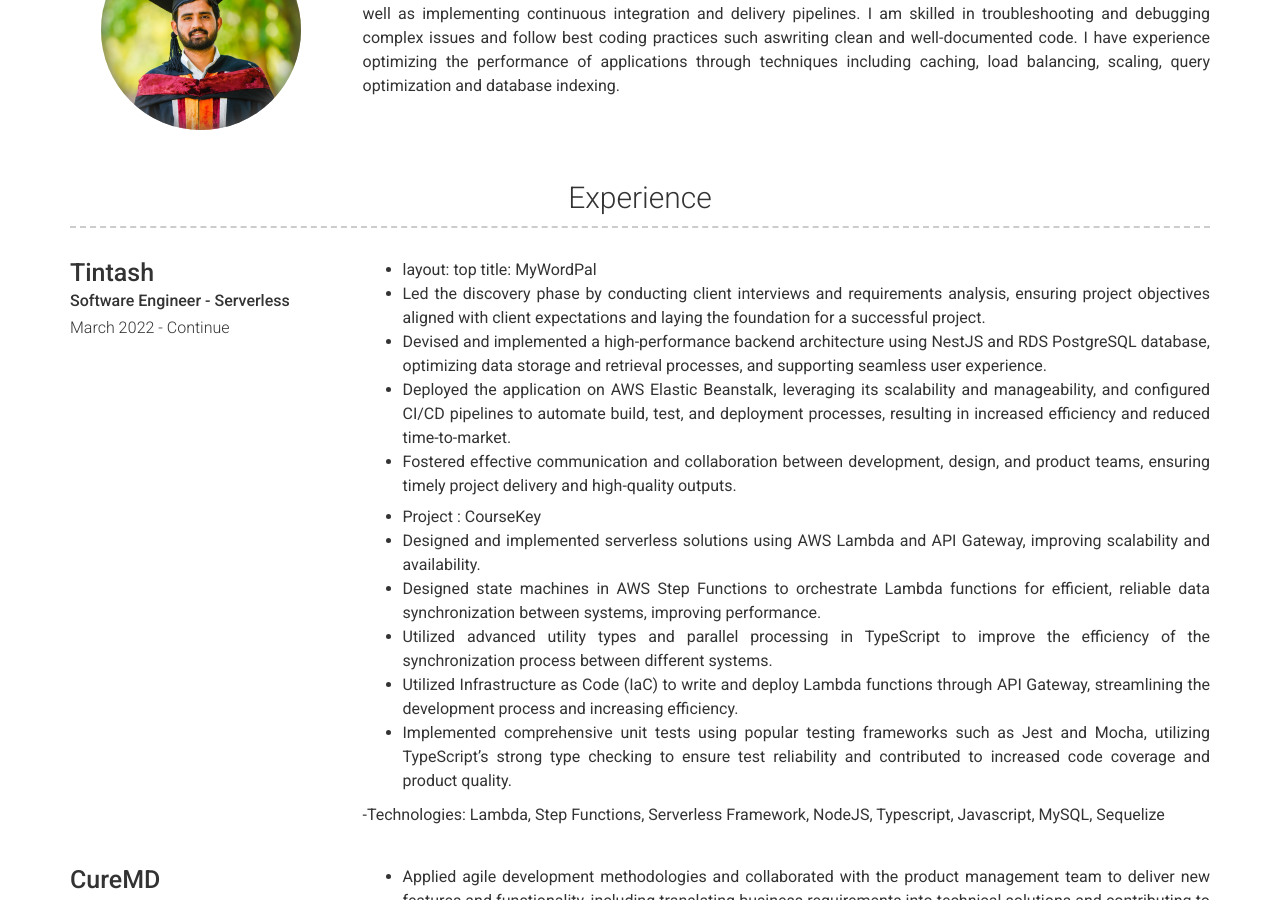
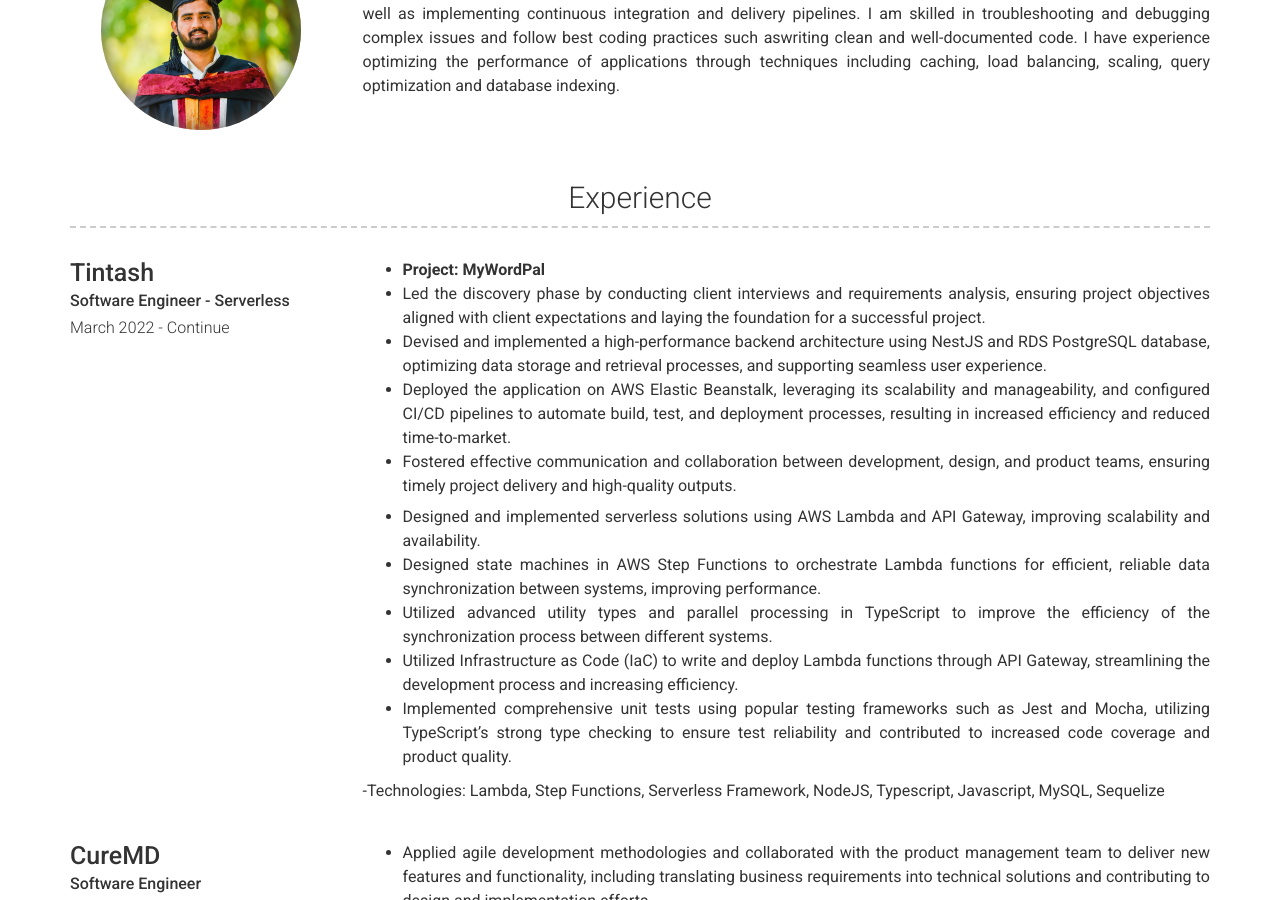
Before and after one commit to sulemanqaiser97/sulemanqaiser97.github.io, a Jekyll site: the page built from index.md, in a window 1280 px wide and 900 px high, scrolled down 349 px. Built offline with Jekyll 4.4.1, drawn with Linux system fonts in a browser that asks for light colours; nearby versions of some CDN libraries.

Commit message:
updated headings

```diff
--- a/_config.yml
+++ b/_config.yml
@@ -32,16 +32,12 @@ content:
         sub_title: Software Engineer - Serverless
         caption: March 2022 - Continue
         description: | # this will include new lines to allow paragraphs
-
-
-          - layout: top
-            title: MyWordPal
+          * <strong>Project: MyWordPal</strong>
           * Led the discovery phase by conducting client interviews and requirements analysis, ensuring project objectives aligned with client expectations and laying the foundation for a successful project.
           * Devised and implemented a high-performance backend architecture using NestJS and RDS PostgreSQL database, optimizing data storage and retrieval processes, and supporting seamless user experience.
           * Deployed the application on AWS Elastic Beanstalk, leveraging its scalability and manageability, and configured CI/CD pipelines to automate build, test, and deployment processes, resulting in increased efficiency and reduced time-to-market.
           * Fostered effective communication and collaboration between development, design, and product teams, ensuring timely project delivery and high-quality outputs.
 
-          * Project : CourseKey
           * Designed and implemented serverless solutions using AWS Lambda and API Gateway, improving scalability and availability.
           * Designed state machines in AWS Step Functions to orchestrate Lambda functions for efficient, reliable data synchronization between systems, improving performance.
           * Utilized advanced utility types and parallel processing in TypeScript to improve the efficiency of the synchronization process between different systems.
```
